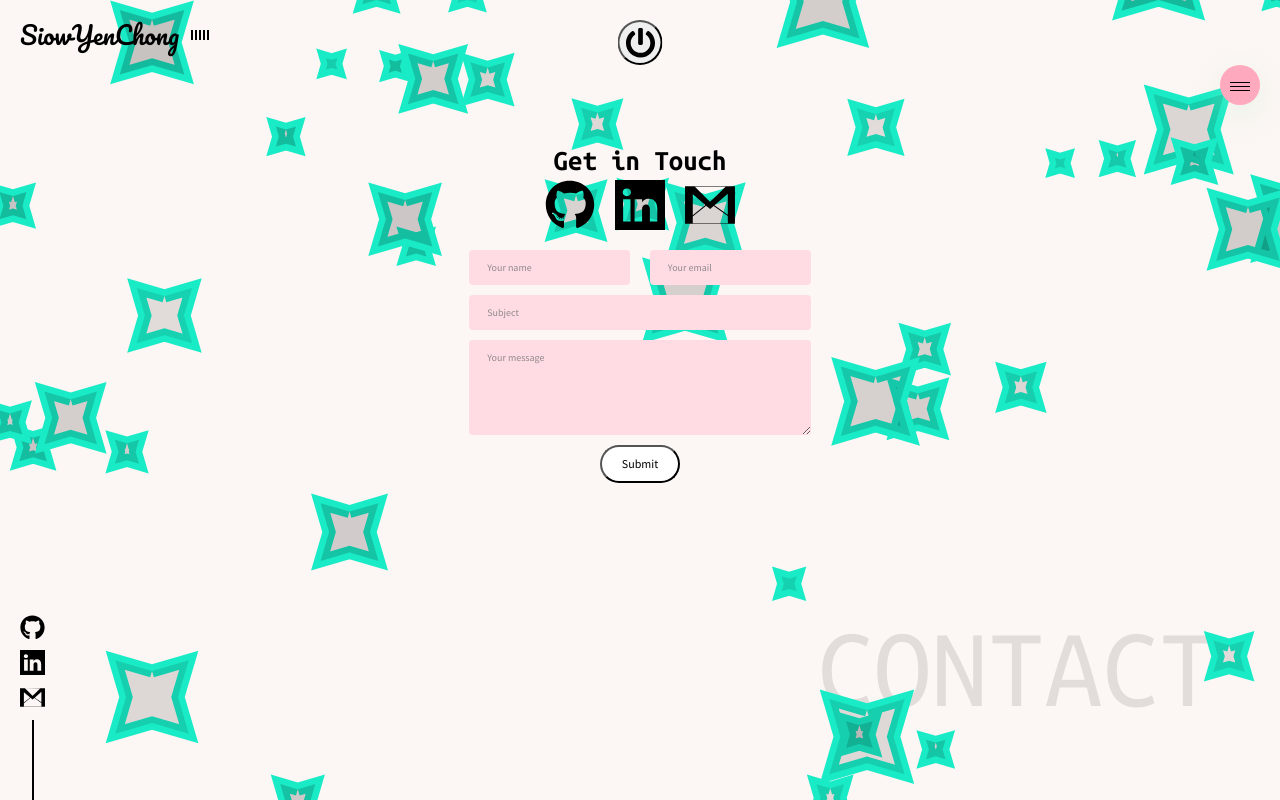
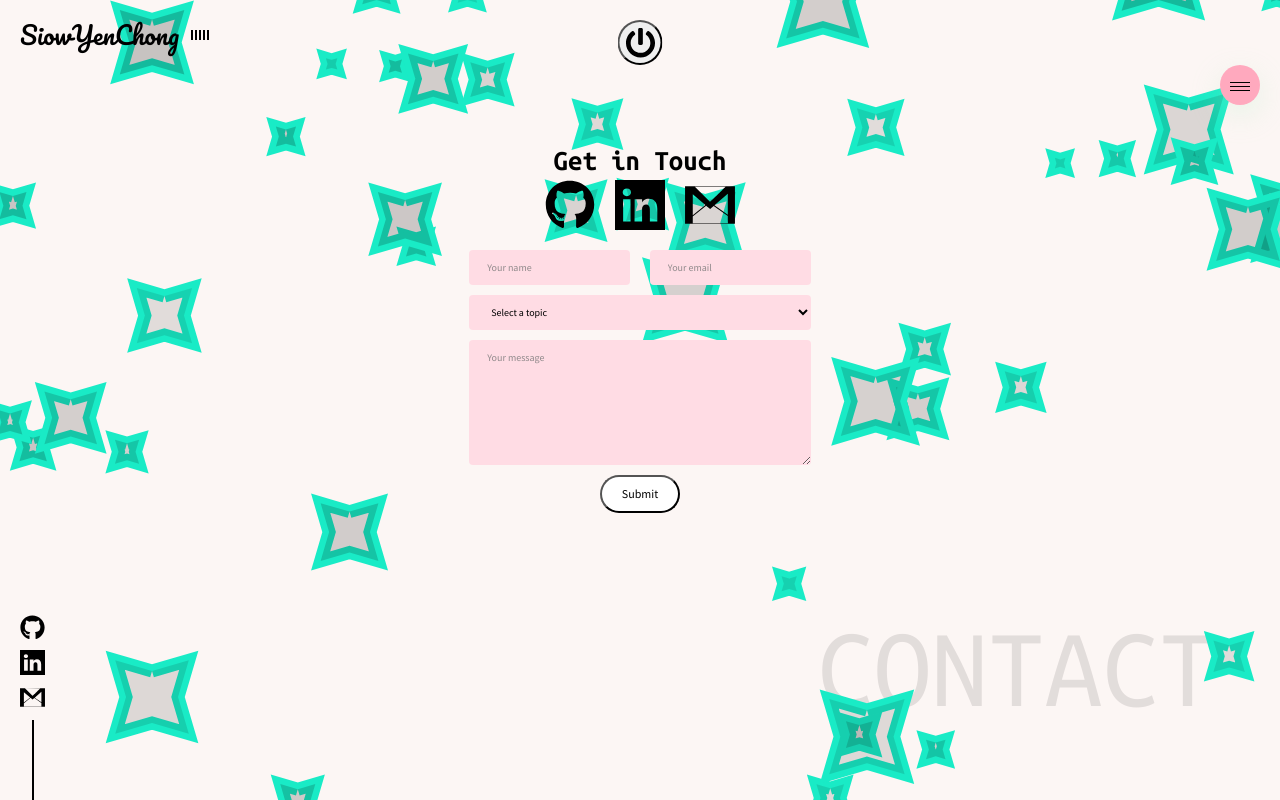
Before and after one commit to SiowYenChong/Portfolio-React-FramerMotion, a React (Create React App) app: page /contact in a window 1280 px wide. Built offline with nearby package versions, Linux system fonts and the light colour scheme.

Commit message:
Update contact options

```diff
--- a/src/components/ContactPage.js
+++ b/src/components/ContactPage.js
@@ -128,6 +128,22 @@ const Form = styled.form`
       margin-right: 2rem;
     }
   }
+  select{
+    padding: 1rem calc(0.5rem + 1vw);
+    margin-bottom: 1rem;
+    background-color: #ffdce4;
+    border: none;
+    border-radius: 4px;
+    &:active,
+    &:focus {
+      border: none;
+      outline: none;
+      background-color: #ffdce4;
+    }
+    &::placeholder {
+      opacity: 0.8;
+    }
+  }
   textarea {
     padding: 1rem calc(0.5rem + 1vw);
     margin-bottom: 1rem;
@@ -185,6 +201,8 @@ const ParticleContainer = styled.div`
   z-index: 1;
 `;
 
+
+
 const ContactPage = (props) => {
   const formRef = useRef();
 
@@ -239,8 +257,19 @@ const ContactPage = (props) => {
               <input type="text" name="name" placeholder="Your name" required />
               <input type="email" name="email" placeholder="Your email" required />
             </Row>
-            <input type="text" name="subject" placeholder="Subject" required />
-            <textarea name="message" placeholder="Your message" cols="30" rows="5" required />
+
+          <label htmlFor="topics"></label>
+            <select name="subject" id="topics">
+              <option value="" disabled selected>Select a topic</option>
+              <option value="Job Opportunity">Job Opportunity</option>
+              <option value="Collaboration Opportunity">Collaboration Opportunity</option>
+              <option value="Project help">Project/Tutoring help</option>
+              <option value="Feedback">Feedback</option>
+              <option value="Others">Others</option>
+            </select>
+
+            <textarea name="message" placeholder="Your message" cols="30" rows="7" required />
+
             <div style={{ margin: "0 auto" }}>
               <button type="submit">Submit</button>
               <ToastContainer />
```
